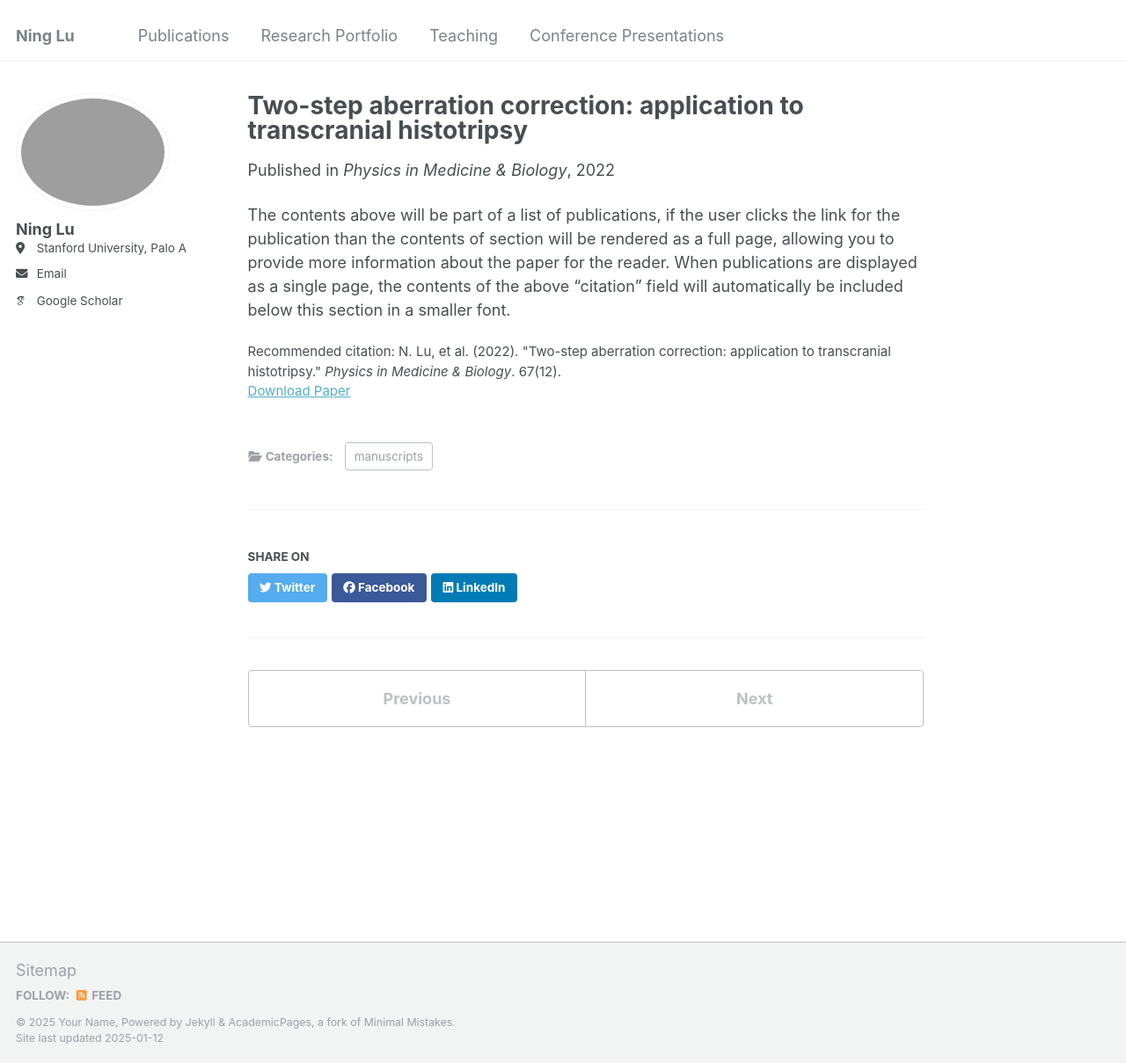
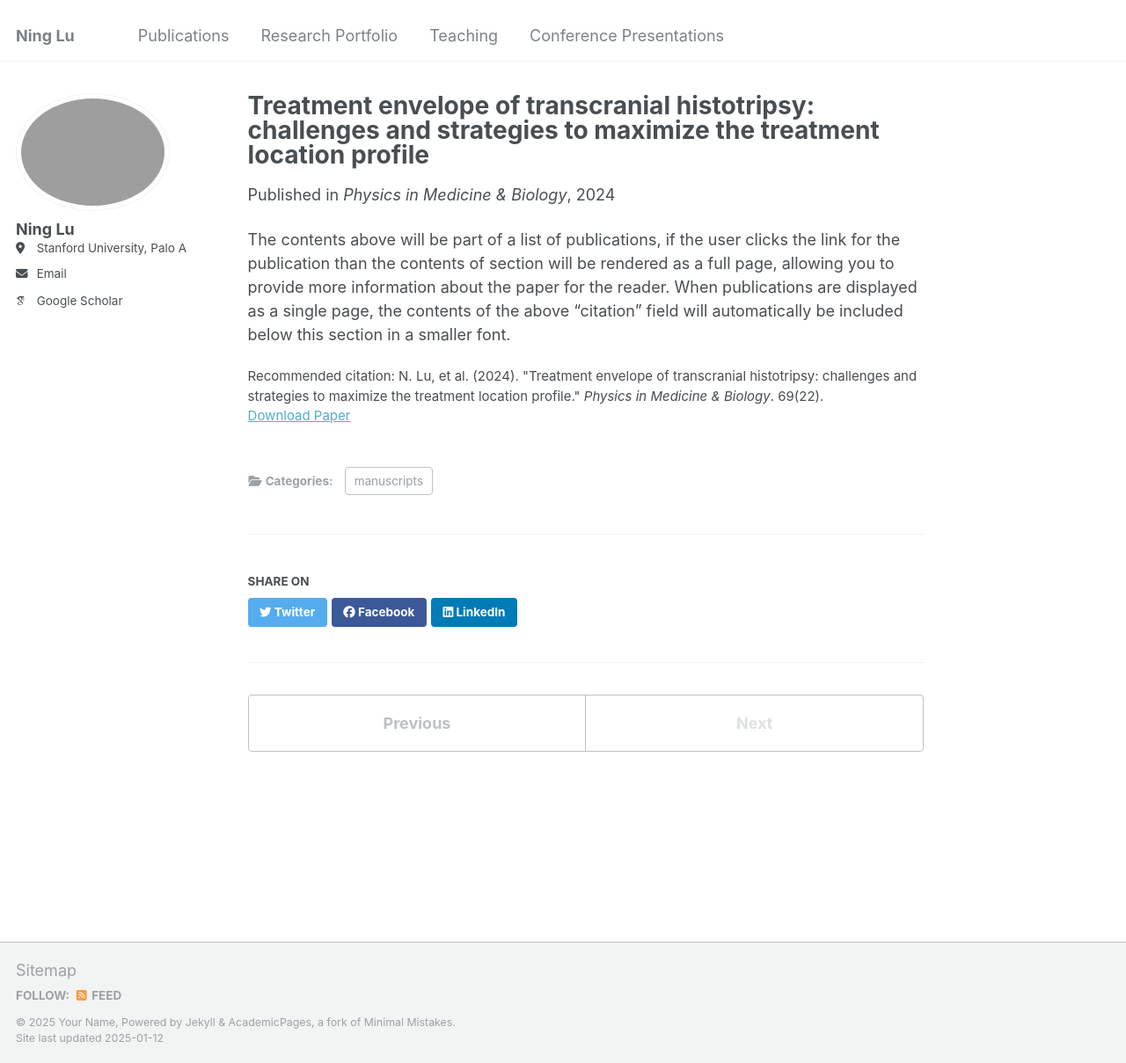
Before and after one commit to NingLu-Ultrasound/ninglu-ultrasound.github.io, a Jekyll site: the page built from _publications/2024-11-11-paper-title-number-5.md, in a window 1280 px wide and 1209 px high. Shown: the whole window at 88% size. Built offline with Jekyll 4.4.1, drawn with Linux system fonts in a browser that asks for light colours; some web fonts are replaced.

Commit message:
Update 2024-11-11-paper-title-number-5.md

```diff
--- a/_publications/2024-11-11-paper-title-number-5.md
+++ b/_publications/2024-11-11-paper-title-number-5.md
@@ -1,12 +1,12 @@
 ---
-title: "Two-step aberration correction: application to transcranial histotripsy"
+title: "Treatment envelope of transcranial histotripsy: challenges and strategies to maximize the treatment location profile"
 collection: publications
 category: manuscripts
-permalink: /publication/2015-10-01-paper-title-number-3
-date: 2022-06-10
+permalink: https://iopscience.iop.org/article/10.1088/1361-6560/ad8d9f/meta
+date: 2024-11-11
 venue: 'Physics in Medicine & Biology'
-paperurl: 'http://academicpages.github.io/files/paper3.pdf'
-citation: 'N. Lu, et al. (2022). &quot;Two-step aberration correction: application to transcranial histotripsy.&quot; <i>Physics in Medicine & Biology</i>. 67(12).'
+paperurl: 'http://ninglu-ultrasound.github.io/files/Pub4_Lu_2024_Phys._Med._Biol._69_225006.pdf'
+citation: 'N. Lu, et al. (2024). &quot;Treatment envelope of transcranial histotripsy: challenges and strategies to maximize the treatment location profile.&quot; <i>Physics in Medicine & Biology</i>. 69(22).'
 ---
 
 The contents above will be part of a list of publications, if the user clicks the link for the publication than the contents of section will be rendered as a full page, allowing you to provide more information about the paper for the reader. When publications are displayed as a single page, the contents of the above "citation" field will automatically be included below this section in a smaller font.
```
